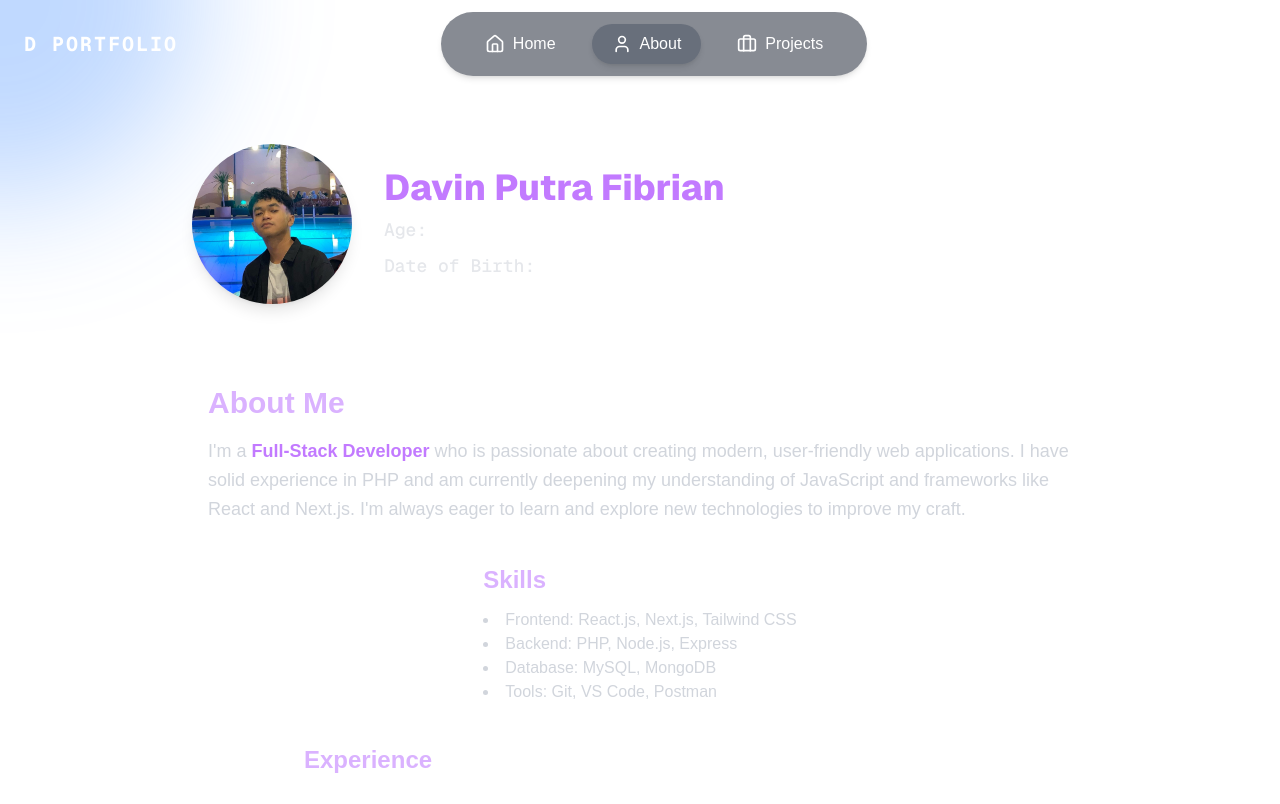
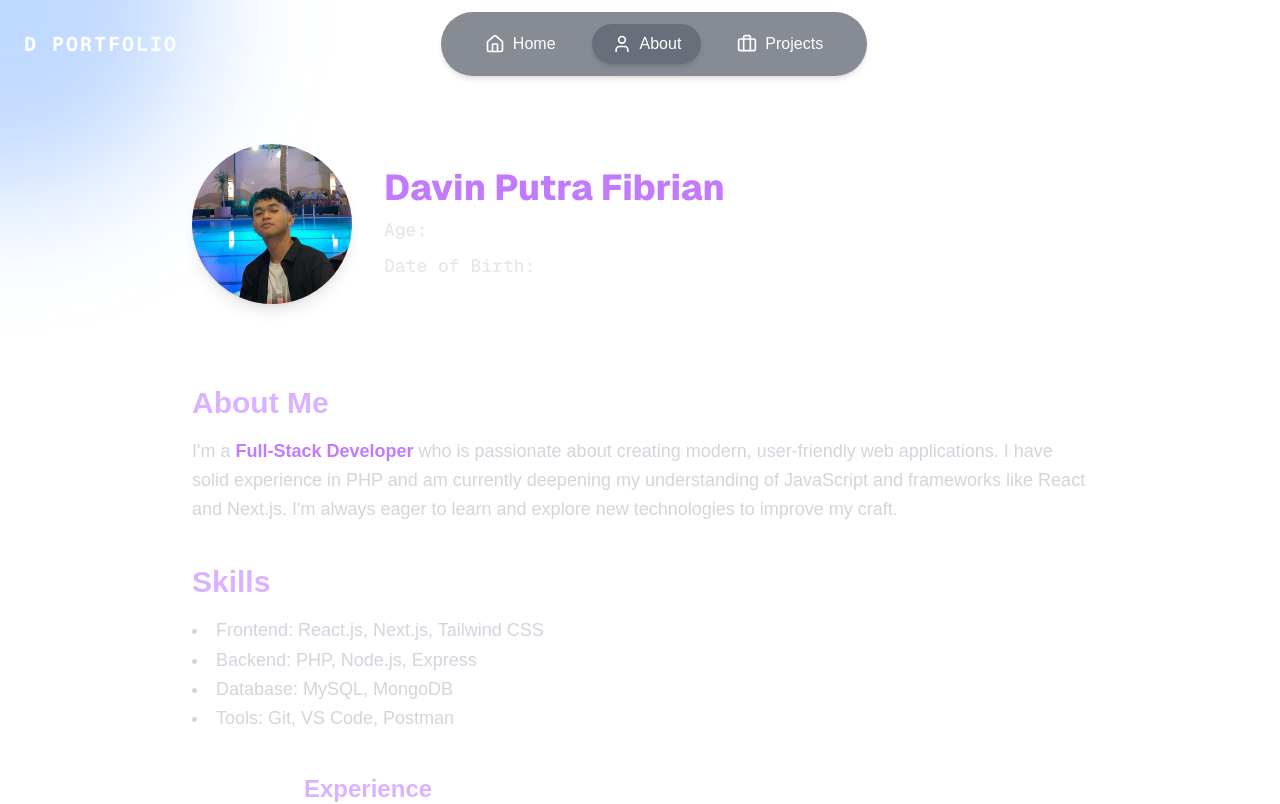
Before and after one commit to VinLvy/D-portfolio, a Next.js app: page /about in a window 1280 px wide. Shown: the top 804 px of the page. Built offline with nearby package versions, Linux system fonts and the light colour scheme.

Commit message:
About 1.3

```diff
--- a/src/app/about/page.js
+++ b/src/app/about/page.js
@@ -27,8 +27,10 @@ export default function About() {
 
       <div className="border-t border-white opacity-30 w-full max-w-4xl my-10"></div>
 
+      {/* Wrapper Utama */}
+      <div className="w-full max-w-4xl mx-auto">
         {/* About Saya */}
-      <section className=" mb-10 max-w-4xl  px-4">
+        <section className="mb-10">
           <h2 className="text-3xl font-semibold mb-4 text-purple-300">About Me</h2>
           <p className="text-lg text-gray-300 leading-relaxed">
             I&apos;m a <span className="text-purple-400 font-semibold">Full-Stack Developer</span> who is passionate about creating modern, user-friendly web applications. I have solid experience in PHP and am currently deepening my understanding of JavaScript and frameworks like React and Next.js. I&apos;m always eager to learn and explore new technologies to improve my craft.
@@ -36,15 +38,17 @@ export default function About() {
         </section>
 
         {/* Skills */}
-      <section className="mb-10 max-w-2xl text-left">
-        <h2 className="text-2xl font-semibold mb-3 text-purple-300">Skills</h2>
-        <ul className="list-disc list-inside text-gray-300">
+        <section className="mb-10">
+          <h2 className="text-3xl font-semibold mb-4 text-purple-300">Skills</h2>
+          <ul className="list-disc list-inside text-lg text-gray-300 leading-relaxed">
             <li>Frontend: React.js, Next.js, Tailwind CSS</li>
             <li>Backend: PHP, Node.js, Express</li>
             <li>Database: MySQL, MongoDB</li>
             <li>Tools: Git, VS Code, Postman</li>
           </ul>
         </section>
+      </div>
+
 
       {/* Experience */}
       <section className="mb-10 max-w-2xl text-left">
```
Lines whose indentation alone changed are shown as unchanged.
